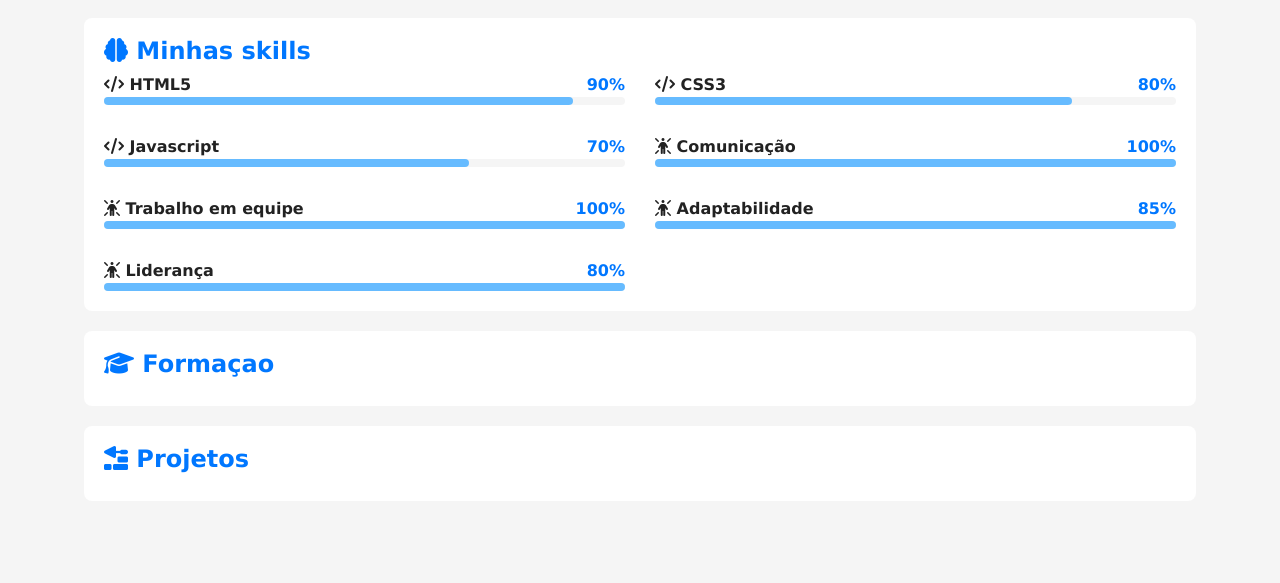
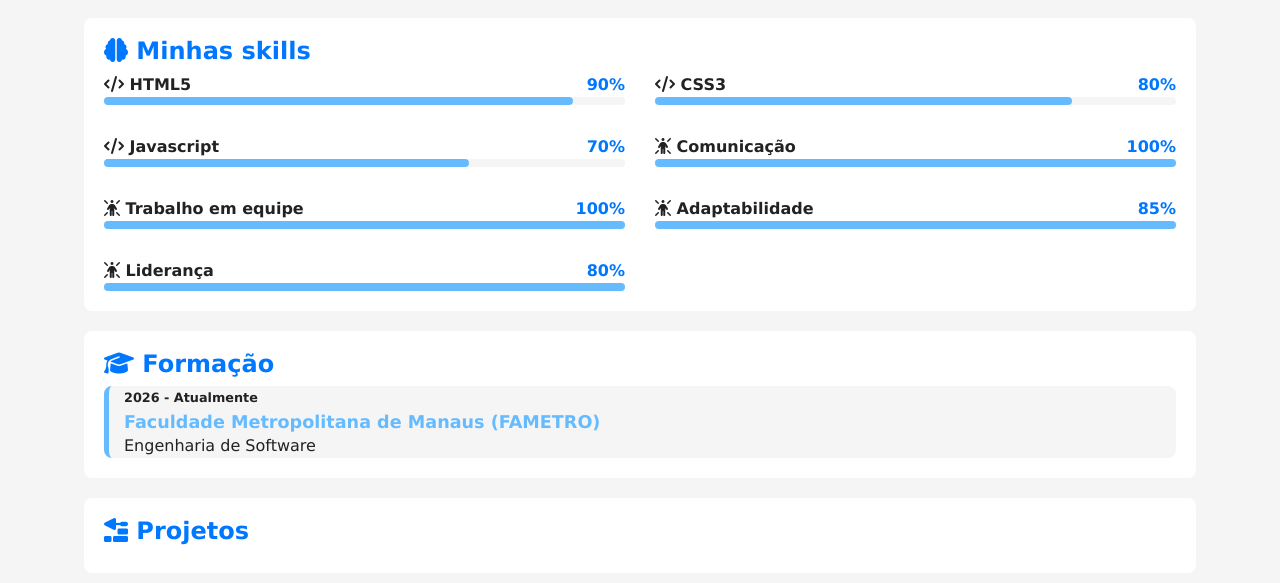
Before and after one commit to CodeRodriggo/projeto-portifolio, a plain HTML site: page index.html in a window 1280 px wide. Shown: the part 1167-1750 px from the top of the page. Before the commit the page ends 1688 px from the top, so only its background shows below. Drawn offline with Linux system fonts and the light colour scheme.

Commit message:
update formações projeto portifolio

```diff
--- a/estilos/style.css
+++ b/estilos/style.css
@@ -177,6 +177,36 @@ article h2{
   border-radius: 4px;
 }
 
+#formacao-container{
+  display: flex;
+  flex-direction: column-reverse;
+  gap: 20px;
+}
+
+#formacao-container .faculdade{
+  background-color: var(--fundo-principal);
+  border-radius: 8px;
+  border-left: solid 5px var(--destaque-inverso);
+  padding-left: 15px;
+  transition: border-width 0.5s, border-color 0.5s;
+}
+
+#formacao-container .faculdade:hover{
+  border-left-width:15px ;
+  border-color: var(--destaque);
+  cursor: pointer;
+}
+
+#formacao-container .periodo{
+  font-size: 0.8em;
+  font-weight: bold;
+  color: var(--texto);
+}
+
+#formacao-container .instituicao{
+  color: var(--destaque-inverso);
+  font-size: 1.1em;
+}
 
 @media screen and (min-width: 768px) {
   #skill-container{
--- a/index.html
+++ b/index.html
@@ -173,7 +173,16 @@
             </article> <!-- fim article skills-->
 
             <article id="formacao">
-                <h2><i class="fa-solid fa-graduation-cap"></i> Formaçao</h2>
+                <h2><i class="fa-solid fa-graduation-cap"></i> Formação</h2>
+
+                <div id="formacao-container">
+                    <div class="faculdade">
+                        <p class="periodo">2026 - Atualmente</p>
+                        <h3 class="instituicao">Faculdade Metropolitana de Manaus (FAMETRO)</h3>
+                        <p class="titulacao">Engenharia de Software</p>
+                    </div>
+                </div>
+
             </article> <!-- fim article formaçao-->
 
             <article id="projetos">
```
